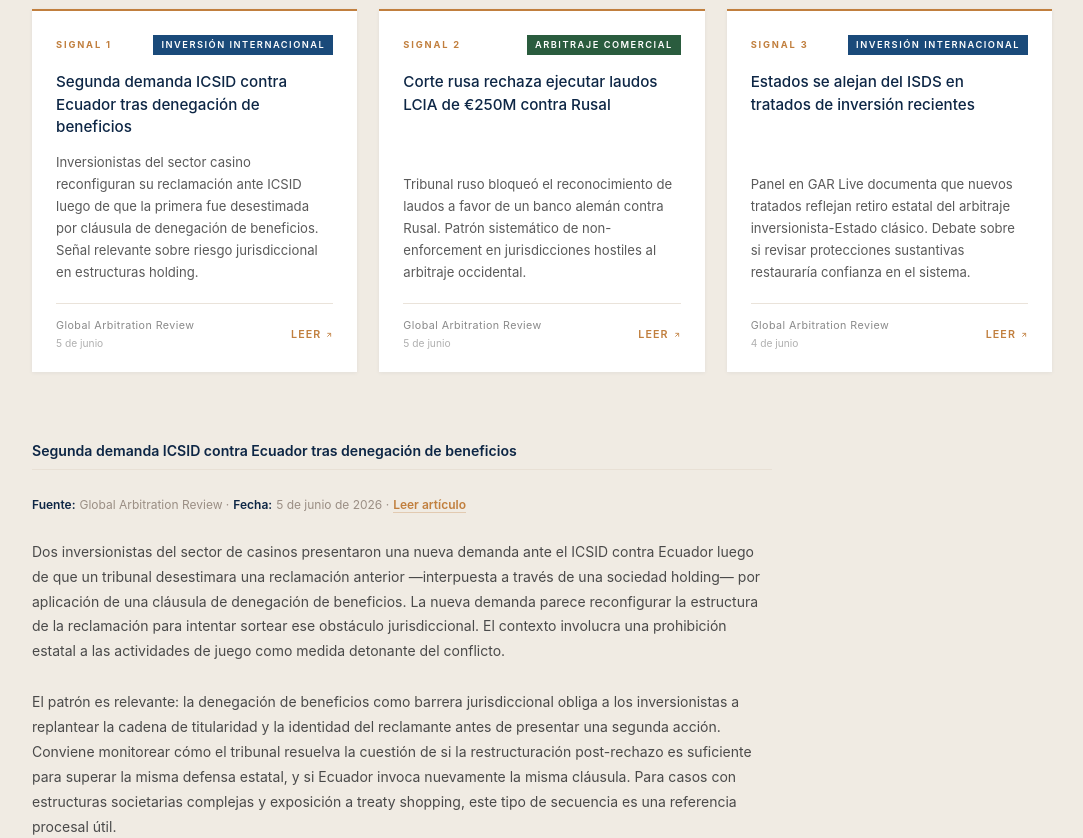
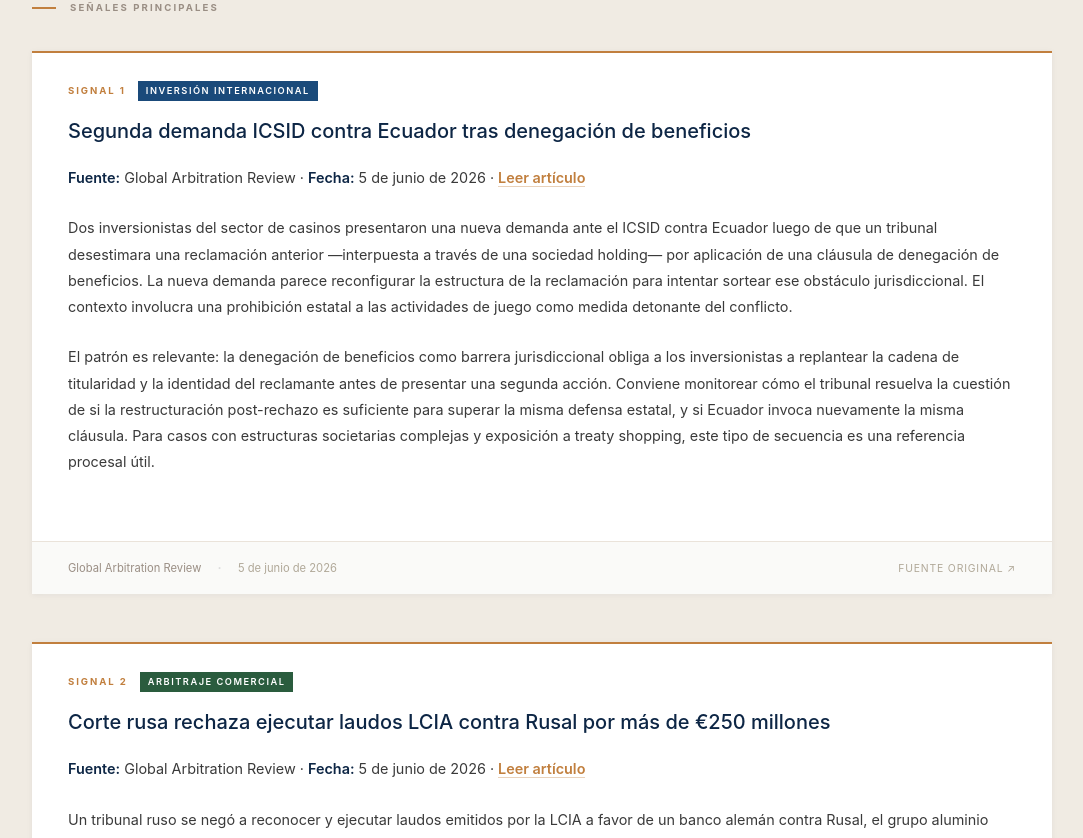
Before and after one commit to jabaquero2003/fortantis-noticias-web, a Next.js app: page / in a window 1280 px wide. Shown: the part 735-1573 px from the top of the page, without its empty margins (98-1181 px from the left). Built offline with nearby package versions, Linux system fonts and the light colour scheme.

Commit message:
feat: señales con analisis completo en pagina, sin necesidad de leer fuente externa

```diff
--- a/app/page.tsx
+++ b/app/page.tsx
@@ -1,7 +1,6 @@
 import React from 'react'
 import Header from '@/components/Header'
 import Footer from '@/components/Footer'
-import NewsCard from '@/components/NewsCard'
 import newsData from '@/data/news.json'
 
 export const revalidate = 0
@@ -27,17 +26,21 @@ interface NewsData {
 
 const data = newsData as NewsData
 
-function SectionLabel({ children, light = false }: { children: string; light?: boolean }) {
+const CATEGORY_STYLES: Record<string, { bg: string; color: string }> = {
+  'Inversión Internacional': { bg: '#1A4A7A', color: '#FFFFFF' },
+  'Arbitraje Comercial':     { bg: '#2A5C3E', color: '#FFFFFF' },
+  'Doctrina y Análisis':     { bg: '#5A3A1A', color: '#FFFFFF' },
+  'Institucional':           { bg: '#3A2A5C', color: '#FFFFFF' },
+  'Regulación':              { bg: '#4A3A1A', color: '#FFFFFF' },
+}
+
+function SectionLabel({ children }: { children: string }) {
   return (
-    <div style={{ display: 'flex', alignItems: 'center', gap: '14px', marginBottom: '32px' }}>
+    <div style={{ display: 'flex', alignItems: 'center', gap: '14px', marginBottom: '36px' }}>
       <div style={{ width: '24px', height: '2px', backgroundColor: '#C17F3E', flexShrink: 0 }} />
       <span style={{
-        color: light ? '#6B88A8' : '#9A8E84',
-        fontSize: '0.6rem',
-        letterSpacing: '0.22em',
-        textTransform: 'uppercase',
-        fontWeight: 700,
-        fontFamily: "'Inter', sans-serif",
+        color: '#9A8E84', fontSize: '0.6rem', letterSpacing: '0.22em',
+        textTransform: 'uppercase', fontWeight: 700, fontFamily: "'Inter', sans-serif",
       }}>
         {children}
       </span>
@@ -45,25 +48,15 @@ function SectionLabel({ children, light = false }: { children: string; light?: b
   )
 }
 
-function extractBriefSection(briefText: string, marker: string, nextMarker: string): string {
-  const start = briefText.indexOf(marker)
-  if (start === -1) return ''
-  const end = nextMarker ? briefText.indexOf(nextMarker, start + marker.length) : -1
-  const raw = end === -1 ? briefText.slice(start) : briefText.slice(start, end)
-  const firstNewline = raw.indexOf('\n')
-  return firstNewline === -1 ? '' : raw.slice(firstNewline).trim()
-}
-
 function parseInline(text: string): string {
   return text
     .replace(/\*\*(.*?)\*\*/g, '<strong style="color:#0D2645;font-weight:600;">$1</strong>')
     .replace(/\[([^\]]+)\]\((https?:\/\/[^)]+)\)/g,
-      '<a href="$2" target="_blank" rel="noopener noreferrer" style="color:#C17F3E;text-decoration:none;border-bottom:1px solid rgba(193,127,62,0.3);">$1</a>')
+      '<a href="$2" target="_blank" rel="noopener noreferrer" style="color:#C17F3E;text-decoration:none;border-bottom:1px solid rgba(193,127,62,0.35);">$1</a>')
 }
 
-function renderSection(text: string): React.ReactNode[] {
+function renderParagraphs(text: string): React.ReactNode[] {
   if (!text) return []
-  const lines = text.split('\n')
   const nodes: React.ReactNode[] = []
   let key = 0
   let listItems: string[] = []
@@ -74,8 +67,9 @@ function renderSection(text: string): React.ReactNode[] {
       <ul key={key++} style={{ margin: '10px 0 20px', padding: 0, listStyle: 'none' }}>
         {listItems.map((item, i) => (
           <li key={i} style={{
-            fontSize: '0.87rem', color: '#4A4A4A', lineHeight: '1.7',
-            padding: '6px 0 6px 18px', borderLeft: '2px solid #E8E0D5', marginBottom: '6px',
+            fontSize: '0.88rem', color: '#4A4A4A', lineHeight: '1.75',
+            padding: '6px 0 6px 18px', borderLeft: '2px solid #E0D8CF', marginBottom: '6px',
+            fontFamily: "'Inter', sans-serif",
           }} dangerouslySetInnerHTML={{ __html: parseInline(item) }} />
         ))}
       </ul>
@@ -83,34 +77,28 @@ function renderSection(text: string): React.ReactNode[] {
     listItems = []
   }
 
-  for (const line of lines) {
-    const trimmed = line.trim()
-    if (!trimmed.startsWith('* ') && !trimmed.startsWith('- ')) flushList()
+  for (const line of text.split('\n')) {
+    const t = line.trim()
+    if (!t.startsWith('* ') && !t.startsWith('- ')) flushList()
 
-    if (trimmed.startsWith('### ')) {
-      const content = parseInline(trimmed.slice(4))
+    if (!t || t === '---') {
+      nodes.push(<div key={key++} style={{ height: '10px' }} />)
+    } else if (t.startsWith('* ') || t.startsWith('- ')) {
+      listItems.push(parseInline(t.slice(2)))
+    } else if (t.startsWith('### ')) {
       nodes.push(
-        <h3 key={key++} style={{
-          fontFamily: "'Inter', sans-serif", fontSize: '0.88rem', fontWeight: 600,
-          color: '#0D2645', marginTop: '28px', marginBottom: '10px',
-          paddingBottom: '8px', borderBottom: '1px solid #E8E0D5',
-        }} dangerouslySetInnerHTML={{ __html: content }} />
+        <h4 key={key++} style={{
+          fontFamily: "'Inter', sans-serif", fontSize: '0.82rem', fontWeight: 600,
+          color: '#6B88A8', letterSpacing: '0.08em', textTransform: 'uppercase',
+          marginTop: '24px', marginBottom: '8px',
+        }} dangerouslySetInnerHTML={{ __html: parseInline(t.slice(4)) }} />
       )
-    } else if (trimmed.startsWith('* ') || trimmed.startsWith('- ')) {
-      listItems.push(parseInline(trimmed.slice(2)))
-    } else if (trimmed === '' || trimmed === '---') {
-      nodes.push(<div key={key++} style={{ height: '8px' }} />)
-    } else if (trimmed.startsWith('**Fuente:**') || trimmed.startsWith('**Fuente:')) {
-      nodes.push(
-        <div key={key++} style={{ display: 'flex', flexWrap: 'wrap', gap: '4px', margin: '8px 0 12px', fontSize: '0.75rem', color: '#9A8E84' }}
-          dangerouslySetInnerHTML={{ __html: parseInline(trimmed) }} />
-      )
-    } else if (trimmed) {
+    } else {
       nodes.push(
         <p key={key++} style={{
-          fontFamily: "'Inter', sans-serif", fontSize: '0.875rem', color: '#4A4A4A',
-          lineHeight: '1.78', margin: '6px 0 12px',
-        }} dangerouslySetInnerHTML={{ __html: parseInline(trimmed) }} />
+          fontFamily: "'Inter', sans-serif", fontSize: '0.9rem', color: '#3A3A3A',
+          lineHeight: '1.82', margin: '0 0 14px',
+        }} dangerouslySetInnerHTML={{ __html: parseInline(t) }} />
       )
     }
   }
@@ -118,15 +106,54 @@ function renderSection(text: string): React.ReactNode[] {
   return nodes
 }
 
-function editionLabel(lastUpdated: string): string {
-  const date = new Date(lastUpdated)
-  const day = date.getDay() // 0=Sun, 1=Mon, 2=Tue, ..., 5=Fri
-  if (day === 2 || day === 5) return ''
+// Extrae cada señal individual de la sección 2 del briefText
+function extractIndividualSignals(briefText: string): { title: string; body: string; article?: Article }[] {
+  const sec2Start = briefText.indexOf('## 2.')
+  if (sec2Start === -1) return []
+  const sec3Start = briefText.indexOf('## 3.', sec2Start)
+  const section2 = sec3Start === -1 ? briefText.slice(sec2Start) : briefText.slice(sec2Start, sec3Start)
+
+  // Dividir por subsecciones ### Signal N: o ### [título]
+  const parts = section2.split(/\n(?=### )/)
+  const signals: { title: string; body: string; article?: Article }[] = []
+
+  for (const part of parts) {
+    const trimmed = part.trim()
+    if (!trimmed.startsWith('### ')) continue
+    const firstNewline = trimmed.indexOf('\n')
+    if (firstNewline === -1) continue
+    const rawTitle = trimmed.slice(4, firstNewline).trim()
+    // Quitar el prefijo "Signal N: " si existe
+    const title = rawTitle.replace(/^Signal\s+\d+:\s*/i, '')
+    const body = trimmed.slice(firstNewline).trim()
+    signals.push({ title, body })
+  }
+
+  // Asociar con el artículo correspondiente por índice
+  return signals.map((s, i) => ({
+    ...s,
+    article: data.articles?.[i],
+  }))
+}
+
+function extractSection(briefText: string, marker: string, nextMarker: string): string {
+  const start = briefText.indexOf(marker)
+  if (start === -1) return ''
+  const end = nextMarker ? briefText.indexOf(nextMarker, start + marker.length) : -1
+  const raw = end === -1 ? briefText.slice(start) : briefText.slice(start, end)
+  const firstNewline = raw.indexOf('\n')
+  return firstNewline === -1 ? '' : raw.slice(firstNewline).trim()
+}
+
+function editionLabel(lastUpdated: string): string | null {
+  const day = new Date(lastUpdated).getDay()
+  if (day === 2 || day === 5) return null
   return process.env.NODE_ENV === 'production' ? 'Edición Especial' : 'Edición de Prueba'
 }
 
 export default function Home() {
-  const hasNews = data.articles && data.articles.length > 0
+  const briefText = data.briefText ?? ''
+  const hasNews = data.articles?.length > 0 || briefText.length > 0
 
   const formattedDate = data.lastUpdated
     ? new Date(data.lastUpdated).toLocaleDateString('es-ES', {
@@ -135,17 +162,12 @@ export default function Home() {
     : null
 
   const label = data.lastUpdated ? editionLabel(data.lastUpdated) : null
-
-  const top3 = data.articles ? data.articles.slice(0, 3) : []
-
-  const briefText = data.briefText ?? ''
-
-  const signalsText  = extractBriefSection(briefText, '## 2.', '## 3.')
-  const latamText    = extractBriefSection(briefText, '## 3.', '## 4.')
-  const quantumText  = extractBriefSection(briefText, '## 4.', '## 5.')
-  const firmasText   = extractBriefSection(briefText, '## 5.', '## 6.')
-  const oportunText  = extractBriefSection(briefText, '## 6.', '## 7.')
-  const sourcesText  = extractBriefSection(briefText, '## 7.', '')
+  const signals = extractIndividualSignals(briefText)
+  const latamText   = extractSection(briefText, '## 3.', '## 4.')
+  const quantumText = extractSection(briefText, '## 4.', '## 5.')
+  const firmasText  = extractSection(briefText, '## 5.', '## 6.')
+  const oportunText = extractSection(briefText, '## 6.', '## 7.')
+  const sourcesText = extractSection(briefText, '## 7.', '')
 
   return (
     <div style={{ minHeight: '100vh', display: 'flex', flexDirection: 'column', backgroundColor: '#F0EBE3' }}>
@@ -170,7 +192,7 @@ export default function Home() {
           }}>
             Noticiero Fortantis
           </h1>
-          <div style={{ fontFamily: "'Inter', sans-serif", fontSize: '0.9rem', color: '#C17F3E', marginTop: '10px', fontWeight: 300, letterSpacing: '0.03em' }}>
+          <div style={{ fontFamily: "'Inter', sans-serif", fontSize: '0.9rem', color: '#C17F3E', marginTop: '10px', fontWeight: 300 }}>
             Claridad rigurosa. Análisis que se sostiene.
           </div>
           {formattedDate && (
@@ -195,7 +217,7 @@ export default function Home() {
                 <SectionLabel>Morning Brief</SectionLabel>
                 <p style={{
                   fontFamily: "'Inter', sans-serif",
-                  fontSize: 'clamp(0.92rem, 1.3vw, 1.02rem)',
+                  fontSize: 'clamp(0.94rem, 1.3vw, 1.04rem)',
                   color: '#2A2A2A', lineHeight: 1.85, maxWidth: '720px',
                   margin: 0, fontWeight: 300,
                 }}>
@@ -205,27 +227,85 @@ export default function Home() {
             </section>
           )}
 
-          {/* TOP 3 SIGNALS — tarjetas resumen */}
-          <section style={{ backgroundColor: '#F0EBE3', padding: '52px 0 20px' }}>
-            <div style={{ maxWidth: '1100px', margin: '0 auto', padding: '0 40px' }}>
-              <SectionLabel>Señales Principales</SectionLabel>
-              <div style={{
-                display: 'grid', gap: '22px',
-                gridTemplateColumns: 'repeat(auto-fill, minmax(280px, 1fr))',
-              }}>
-                {top3.map((article, i) => (
-                  <NewsCard key={article.id} article={article} index={i} signalNumber={i + 1} />
-                ))}
-              </div>
-            </div>
-          </section>
+          {/* SEÑALES PRINCIPALES — artículos completos */}
+          {signals.length > 0 && (
+            <section style={{ backgroundColor: '#F0EBE3', padding: '52px 0 60px' }}>
+              <div style={{ maxWidth: '1100px', margin: '0 auto', padding: '0 40px' }}>
+                <SectionLabel>Señales Principales</SectionLabel>
 
-          {/* ANÁLISIS COMPLETO DE LAS SEÑALES — texto completo para leer en la página */}
-          {signalsText && (
-            <section style={{ backgroundColor: '#F0EBE3', padding: '20px 0 60px' }}>
-              <div style={{ maxWidth: '1100px', margin: '0 auto', padding: '0 40px' }}>
-                <div style={{ maxWidth: '740px' }}>
-                  {renderSection(signalsText)}
+                <div style={{ display: 'flex', flexDirection: 'column', gap: '48px' }}>
+                  {signals.map((signal, i) => {
+                    const art = signal.article
+                    const catStyle = art ? (CATEGORY_STYLES[art.category] ?? { bg: '#2A3A4A', color: '#FFF' }) : { bg: '#2A3A4A', color: '#FFF' }
+                    return (
+                      <article key={i} style={{
+                        backgroundColor: '#FFFFFF',
+                        borderTop: '2px solid #C17F3E',
+                        boxShadow: '0 1px 6px rgba(13,38,69,0.06)',
+                      }}>
+                        {/* Cabecera del artículo */}
+                        <div style={{ padding: '28px 36px 0' }}>
+                          <div style={{ display: 'flex', alignItems: 'center', gap: '12px', marginBottom: '16px' }}>
+                            <span style={{
+                              fontFamily: "'Inter', sans-serif", fontSize: '0.6rem',
+                              letterSpacing: '0.2em', color: '#C17F3E', textTransform: 'uppercase', fontWeight: 700,
+                            }}>
+                              Signal {i + 1}
+                            </span>
+                            {art && (
+                              <span style={{
+                                backgroundColor: catStyle.bg, color: catStyle.color,
+                                fontSize: '0.58rem', letterSpacing: '1.5px',
+                                textTransform: 'uppercase', padding: '3px 8px',
+                                fontFamily: "'Inter', sans-serif", fontWeight: 600,
+                              }}>
+                                {art.category}
+                              </span>
+                            )}
+                          </div>
+                          <h2 style={{
+                            fontFamily: "'Inter', sans-serif", fontWeight: 500,
+                            fontSize: 'clamp(1rem, 2vw, 1.25rem)', color: '#0D2645',
+                            lineHeight: 1.4, margin: '0 0 20px',
+                          }}>
+                            {signal.title}
+                          </h2>
+                        </div>
+
+                        {/* Cuerpo completo del análisis */}
+                        <div style={{ padding: '0 36px 32px' }}>
+                          {renderParagraphs(signal.body)}
+                        </div>
+
+                        {/* Pie: fuente para referencia */}
+                        {art && (
+                          <div style={{
+                            borderTop: '1px solid #EAE3DA', padding: '14px 36px',
+                            display: 'flex', alignItems: 'center', gap: '16px',
+                            backgroundColor: '#FAFAF8',
+                          }}>
+                            <span style={{ fontFamily: "'Inter', sans-serif", fontSize: '0.7rem', color: '#9A8E84' }}>
+                              {art.source}
+                            </span>
+                            <span style={{ color: '#DDD' }}>·</span>
+                            <span style={{ fontFamily: "'Inter', sans-serif", fontSize: '0.7rem', color: '#B0A898' }}>
+                              {(() => {
+                                try { return new Date(art.publishedAt).toLocaleDateString('es-ES', { day: 'numeric', month: 'long', year: 'numeric' }) }
+                                catch { return art.publishedAt }
+                              })()}
+                            </span>
+                            <a href={art.sourceUrl} target="_blank" rel="noopener noreferrer" style={{
+                              marginLeft: 'auto', fontFamily: "'Inter', sans-serif", fontSize: '0.65rem',
+                              color: '#B0A898', letterSpacing: '0.08em', textDecoration: 'none',
+                              textTransform: 'uppercase',
+                            }}>
+                              Fuente original ↗
+                            </a>
+                          </div>
+                        )}
+                      </article>
+                    )
+                  })}
                 </div>
               </div>
             </section>
@@ -236,9 +316,7 @@ export default function Home() {
             <section style={{ backgroundColor: '#FFFFFF', borderTop: '1px solid #E8E0D5' }}>
               <div style={{ maxWidth: '1100px', margin: '0 auto', padding: '52px 40px' }}>
                 <SectionLabel>LatAm Radar</SectionLabel>
-                <div style={{ maxWidth: '740px' }}>
-                  {renderSection(latamText)}
-                </div>
+                <div style={{ maxWidth: '740px' }}>{renderParagraphs(latamText)}</div>
               </div>
             </section>
           )}
@@ -248,9 +326,7 @@ export default function Home() {
             <section style={{ backgroundColor: '#F7F4F0', borderTop: '1px solid #E8E0D5' }}>
               <div style={{ maxWidth: '1100px', margin: '0 auto', padding: '52px 40px' }}>
                 <SectionLabel>Quantum & Daños</SectionLabel>
-                <div style={{ maxWidth: '740px' }}>
-                  {renderSection(quantumText)}
-                </div>
+                <div style={{ maxWidth: '740px' }}>{renderParagraphs(quantumText)}</div>
               </div>
             </section>
           )}
@@ -260,9 +336,7 @@ export default function Home() {
             <section style={{ backgroundColor: '#FFFFFF', borderTop: '1px solid #E8E0D5' }}>
               <div style={{ maxWidth: '1100px', margin: '0 auto', padding: '52px 40px' }}>
                 <SectionLabel>Firmas e Instituciones</SectionLabel>
-                <div style={{ maxWidth: '740px' }}>
-                  {renderSection(firmasText)}
-                </div>
+                <div style={{ maxWidth: '740px' }}>{renderParagraphs(firmasText)}</div>
               </div>
             </section>
           )}
@@ -272,9 +346,7 @@ export default function Home() {
             <section style={{ backgroundColor: '#F7F4F0', borderTop: '1px solid #E8E0D5' }}>
               <div style={{ maxWidth: '1100px', margin: '0 auto', padding: '52px 40px' }}>
                 <SectionLabel>Oportunidad de Contenido</SectionLabel>
-                <div style={{ maxWidth: '740px' }}>
-                  {renderSection(oportunText)}
-                </div>
+                <div style={{ maxWidth: '740px' }}>{renderParagraphs(oportunText)}</div>
               </div>
             </section>
           )}
@@ -284,9 +356,7 @@ export default function Home() {
             <section style={{ backgroundColor: '#FFFFFF', borderTop: '1px solid #E8E0D5' }}>
               <div style={{ maxWidth: '1100px', margin: '0 auto', padding: '40px 40px 52px' }}>
                 <SectionLabel>Fuentes</SectionLabel>
-                <div style={{ maxWidth: '740px' }}>
-                  {renderSection(sourcesText)}
-                </div>
+                <div style={{ maxWidth: '740px' }}>{renderParagraphs(sourcesText)}</div>
               </div>
             </section>
           )}
```
